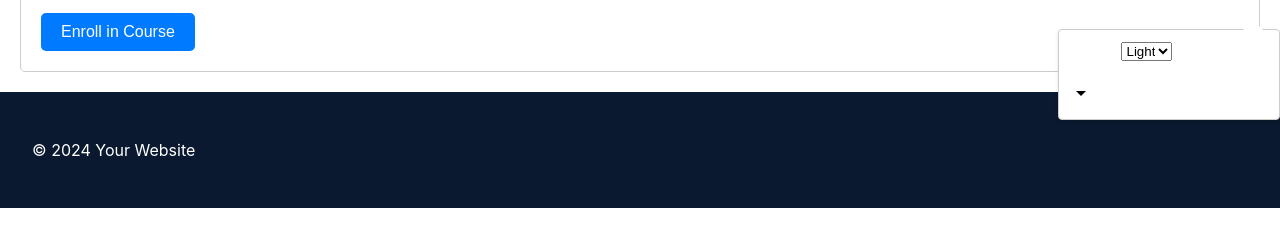
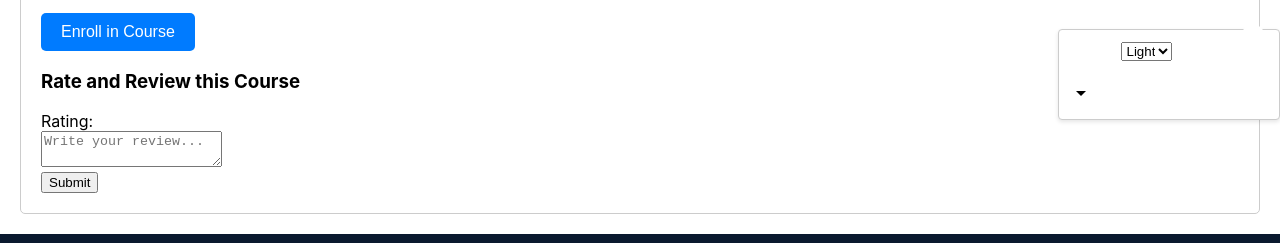
Before and after one commit to mohamedmehdigara/react-freecodecamp-clone, a React (Create React App) app: page /learn/1 in a window 1280 px wide. Shown: the part 771-1014 px from the top of the page. Before the commit the page ends 979 px from the top, so only its background shows below. Built offline with nearby package versions, Linux system fonts and the light colour scheme.

Commit message:
added files

```diff
--- a/package.json
+++ b/package.json
@@ -9,6 +9,7 @@
     "components": "^0.1.0",
     "react": "^18.2.0",
     "react-dom": "^18.2.0",
+    "react-rating": "^2.0.5",
     "react-router-dom": "^6.14.2",
     "react-scripts": "5.0.1",
     "styled": "^1.0.0",
--- a/src/components/CourseDetail.js
+++ b/src/components/CourseDetail.js
@@ -1,6 +1,8 @@
 import React from 'react';
 import { useParams, Navigate, Link } from 'react-router-dom';
 import CourseEnrollment from './CourseEnrollment';
+import CourseRatingAndReview from './CourseRatingAndReview';
+
 import styled from 'styled-components';
 
 const CourseDetailContainer = styled.div`
@@ -46,7 +48,7 @@ const Curriculum = styled.div`
 
 // Curriculum: Add margin-top to create space between course info and curriculum.
 
-const CourseDetail = () => {
+const CourseDetail = (courseId) => {
   const courses = {
     1: {
       title: "Introduction to JavaScript",
@@ -129,6 +131,7 @@ const CourseDetail = () => {
         </ul>
       </Curriculum>
       <CourseEnrollment courseId={id} /> {/* Render the CourseEnrollment component */}
+      <CourseRatingAndReview courseId={courseId} />
 
     </CourseDetailContainer>
   );
--- /dev/null
+++ b/src/components/CourseRatingAndReview.js
@@ -0,0 +1,48 @@
+import React, { useState } from 'react';
+import Rating from 'react-rating';
+
+const CourseRatingAndReview = ({ courseId }) => {
+  const [rating, setRating] = useState(0);
+  const [review, setReview] = useState('');
+
+  const handleRatingChange = (value) => {
+    setRating(value);
+  };
+
+  const handleReviewChange = (event) => {
+    setReview(event.target.value);
+  };
+
+  const handleSubmit = () => {
+    // Implement logic to submit rating and review
+    console.log(`Rating: ${rating}, Review: ${review}`);
+    // Clear the form after submission
+    setRating(0);
+    setReview('');
+  };
+
+  return (
+    <div className="rating-review-container">
+      <h3>Rate and Review this Course</h3>
+      <div className="rating">
+        <span>Rating:</span>
+        <Rating
+          initialRating={rating}
+          onChange={handleRatingChange}
+          emptySymbol="far fa-star"
+          fullSymbol="fas fa-star"
+        />
+      </div>
+      <div className="review">
+        <textarea
+          placeholder="Write your review..."
+          value={review}
+          onChange={handleReviewChange}
+        />
+      </div>
+      <button onClick={handleSubmit}>Submit</button>
+    </div>
+  );
+};
+
+export default CourseRatingAndReview;
```
Also changed, not shown: 1 other file (tests, documents, lock files or other folders).
